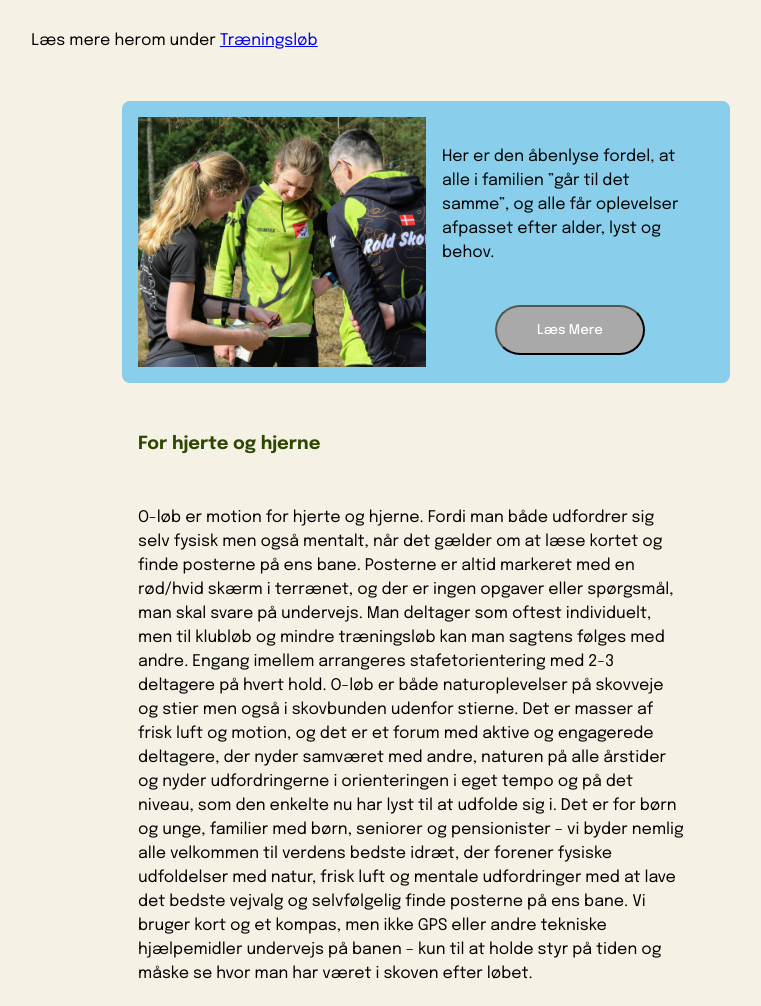
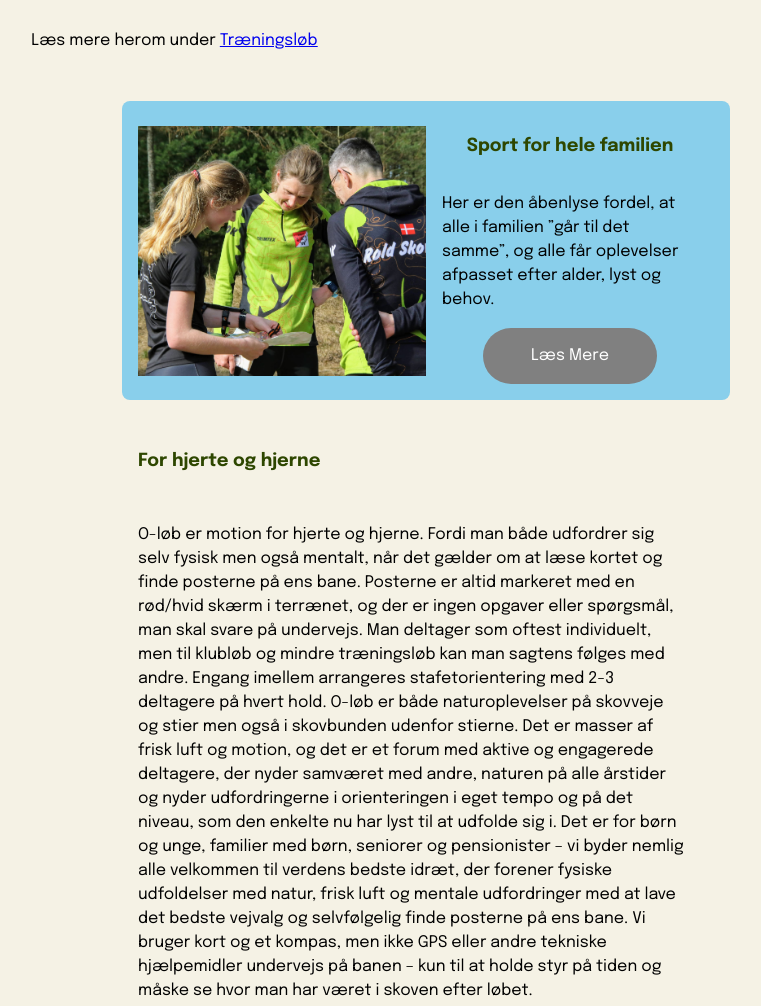
Before and after one commit to DimiGreens/RSOK-eksamensopgave, a plain HTML site: page index.html in a window 1280 px wide. Shown: the part 1373-2379 px from the top of the page, without its empty margins (214-975 px from the left). Drawn offline with Linux system fonts and the light colour scheme.

Commit message:
HTML validated og fikset

```diff
--- a/assets/css/style.css
+++ b/assets/css/style.css
@@ -211,17 +211,12 @@ input[type="checkbox"]:checked ~ ul {
   border-radius: 8px;
 }
 
-.forside .fep_1 button{
-  width: 150px;
-  height: 50px;
+.forside .fep_1 a{
+  padding: 1rem 3rem;
+  background-color: grey;
   border-radius: 50px;
-  background-color: darkgray;
-}
-
-.forside .fep_1 button a{
   text-decoration: none;
   color: white;
-  font-weight: 500;
 }
 
 .forside .placeholderForsideBillede3 {
@@ -595,15 +590,19 @@ main .linksOverskrift {
       grid-template-columns: 1fr 1fr;
     }
 
-    .forside section:nth-of-type(3) button{
+    .forside .fep_1 h2{
+      text-align: center;
+    }
+
+    .forside section:nth-of-type(3) a{
       grid-column: 2;
-      grid-row: 2;
+      grid-row: 3;
       justify-self: center;
     }
 
     .forside section:nth-of-type(3) .placeholderForsideBillede2{
       background-image: url(../images/logo/familieDerKiggerPåO-kort.jpg);
-      grid-row: 1 / 3;
+      grid-row: 1 / 4;
     }
 
 
--- a/index.html
+++ b/index.html
@@ -1,5 +1,5 @@
 <!DOCTYPE html>
-<html lang="en">
+<html lang="da">
   <head>
     <meta charset="UTF-8" />
     <meta name="viewport" content="width=device-width, initial-scale=1.0" />
@@ -55,11 +55,12 @@ Deltagere i o-løb findes i alle aldre – også i Rold Skov Orienteringsklub(RS
       </section>
 
       <section class="fep_1">
+        <h2>Sport for hele familien</h2>
         <div class="placeholderForsideBillede2"></div>
 
         <p>Her er den åbenlyse fordel, at alle i familien ”går til det samme”, og alle får oplevelser afpasset efter alder, lyst og behov.</p>
 
-        <button> <a href="./rsokSportForAlleAldre.html">Læs Mere</a> </button>
+        <a href="./rsokSportForAlleAldre.html">Læs Mere</a>
       </section>
 
       <section>
@@ -82,8 +83,8 @@ Sidenhen både voksede og faldt antallet af medlemmer. Sidstnævnte så meget at
     <footer>
 
       <div class="logoer_og_sponsor">
-        <a href="#"><img src="./assets/images/logo/instagram-brands-solid (1).svg" alt="RSOK's instagram"></a>
-        <a href="#"><img src="./assets/images/logo/sparkassenDK.png" alt="Sparkassen Logo"></a>
+        <a href="#"><img src="./assets/images/logo/instagram-brands-solid(1).svg" alt="RSOK's instagram"></a>
+        <a target="_blank" href="https://www.spard.dk/"><img src="./assets/images/logo/sparkassenDK.png" alt="Sparkassen Logo"></a>
         <a href="#"><img src="./assets/images/logo/Friliv-logo.png" alt="Friliv Logo"></a>
         <a href="#"><img src="./assets/images/logo/facebook-brands-solid.svg" alt="RSOK's facebook"></a>
       </div>
```
Also changed, not shown: assets/images/logo/instagram-brands-solid(1).svg (renamed from assets/images/logo/instagram-brands-solid (1).svg).
